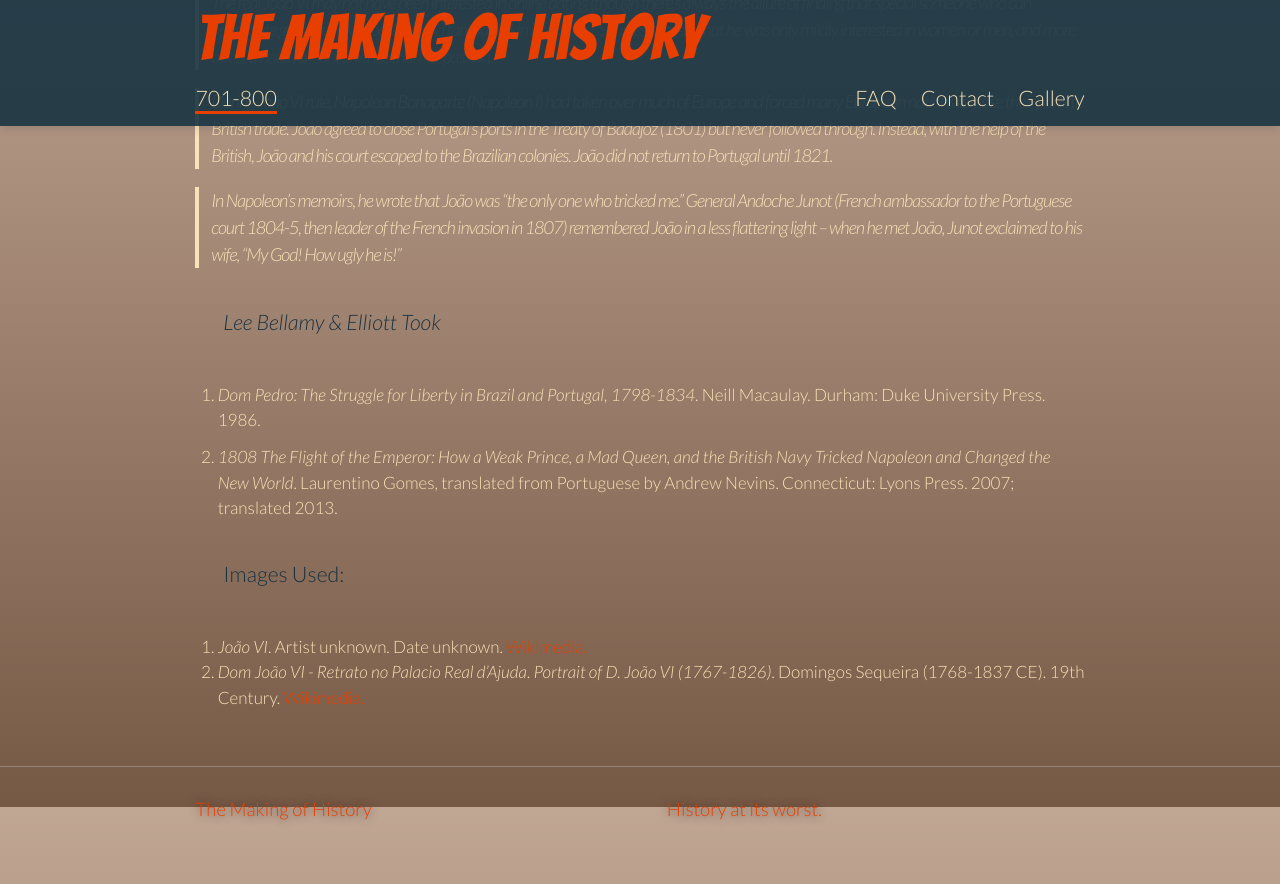
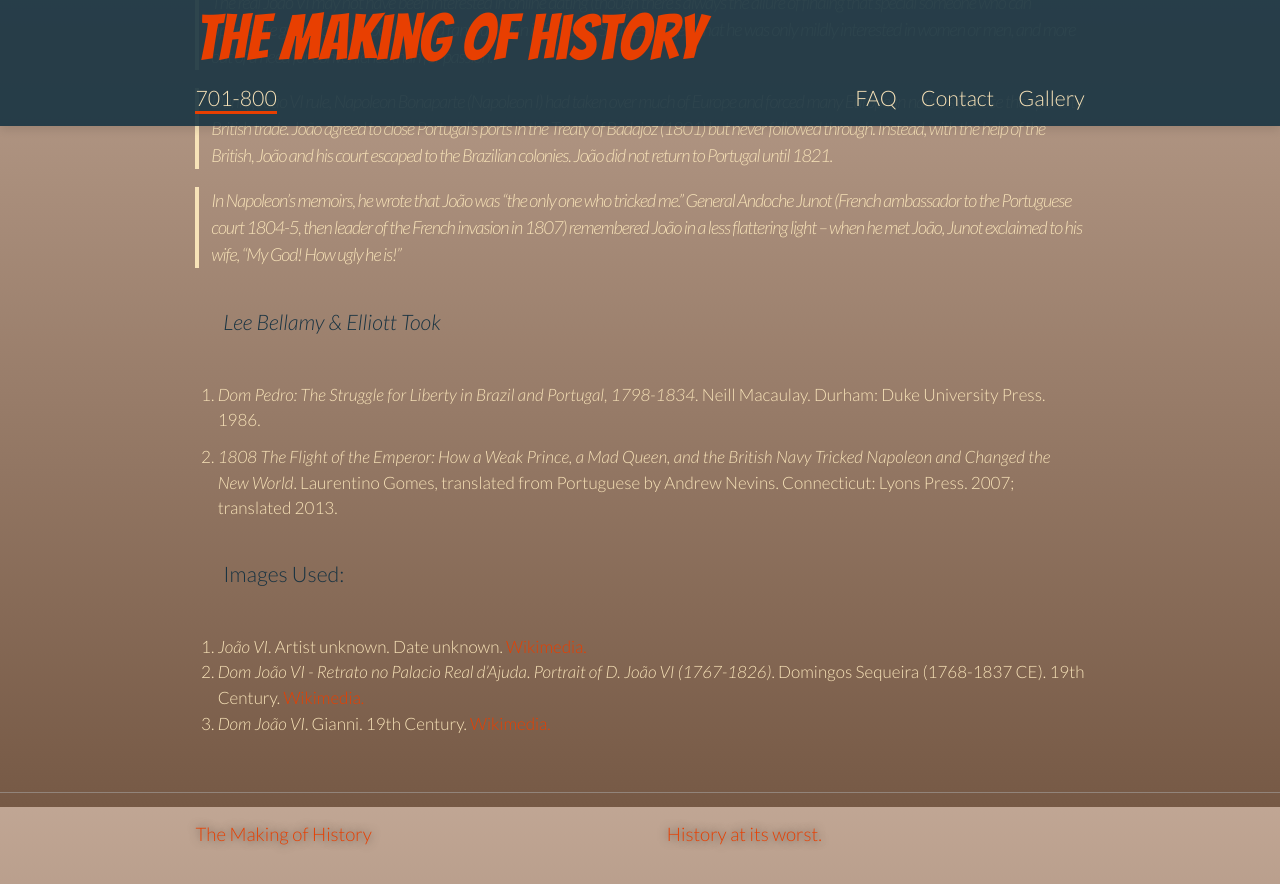
Before and after one commit to benadamstyles/making-of-history, a Jekyll site: the page built from _posts/2015-06-19-historic-hotties-dom-joao-vi-king-john-vi.md, in a window 1280 px wide and 900 px high, scrolled down 993 px. Shown: the top 884 px of the window. Built offline with Jekyll 4.4.1, drawn with Linux system fonts in a browser that asks for light colours; some web fonts are replaced.

Commit message:
Updated 2015-06-19-historic-hotties-dom-joao-vi-king-john-vi.md

```diff
--- a/_posts/2015-06-19-historic-hotties-dom-joao-vi-king-john-vi.md
+++ b/_posts/2015-06-19-historic-hotties-dom-joao-vi-king-john-vi.md
@@ -37,3 +37,4 @@
 
 1. _João VI_. Artist unknown. Date unknown. [Wikimedia.](https://en.wikipedia.org/wiki/File:Jo%C3%A3o_VI.JPG)
 2. _Dom João VI - Retrato no Palacio Real d'Ajuda_. _Portrait of D. João VI (1767-1826)_. Domingos Sequeira (1768-1837 CE). 19th Century. [Wikimedia.](https://commons.wikimedia.org/wiki/File:Dom_Joao_VI_-_retrato_no_Palacio_Real_d%27Ajuda.jpg)
+3. _Dom João VI_. Gianni. 19th Century. [Wikimedia.](https://commons.wikimedia.org/wiki/File:Gianni_-_Dom_Jo%C3%A3o_VI.jpg)
```
